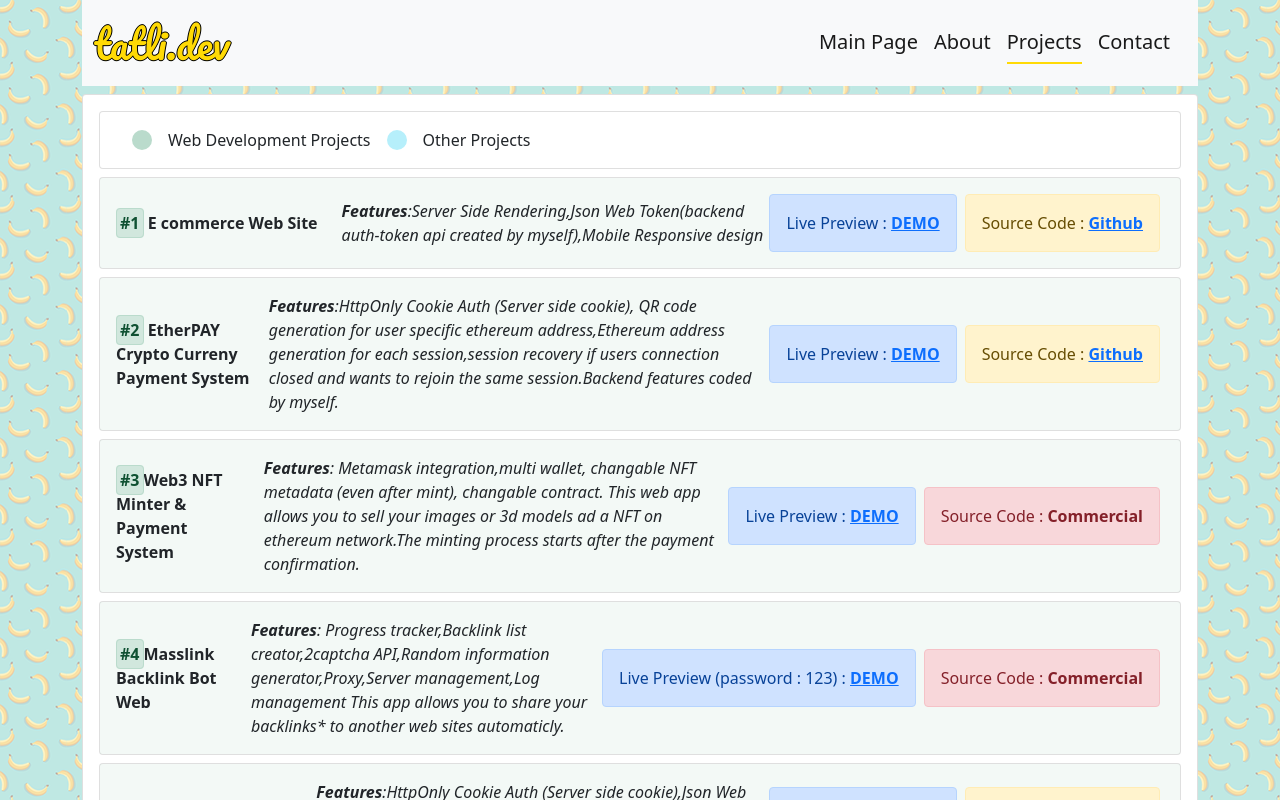
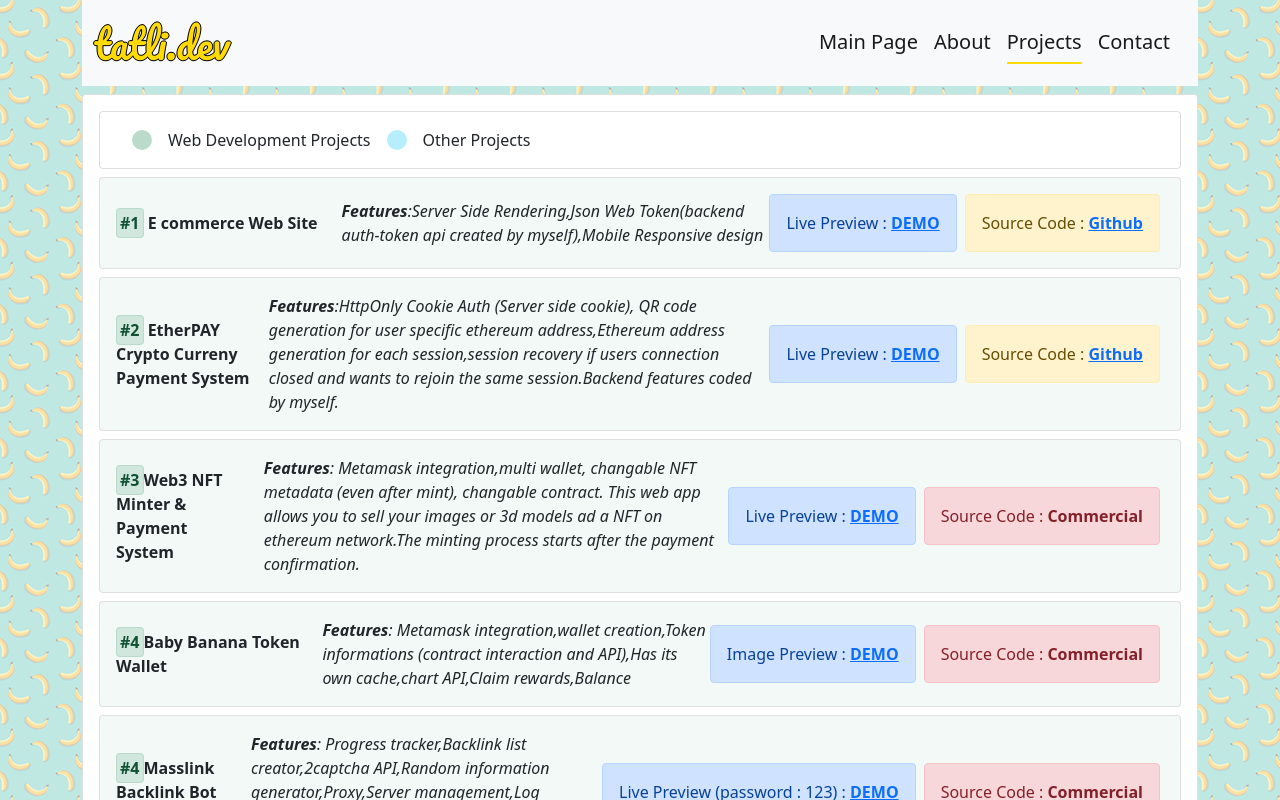
Before and after one commit to emintatli/tatli-dev-portfolio-web-site, a React (Create React App) app: page /projects in a window 1280 px wide. Shown: the top 800 px of the page. Built offline with nearby package versions, Linux system fonts and the light colour scheme; a web font is replaced by a local one.

Commit message:
New project

```diff
--- a/src/components/Projects.js
+++ b/src/components/Projects.js
@@ -41,6 +41,18 @@ coded by myself.</i></span>
             </i></span>
         <div className="d-flex mobile-projects">
             <div className="alert alert-primary mx-1"><span className="no-wrap"> Live Preview : <a href="https://nft-minter-cyan.vercel.app/"><b>DEMO</b></a></span>
+            </div><div className="alert alert-danger mx-1 no-wrap"><span> Source Code : <b>Commercial</b></span></div>
+            </div>
+        </div>
+    </div>
+
+    <div className="card my-2">
+        <div className="card-body d-flex align-items-center justify-content-between back-front mobile-projects">
+            <span className="text-dark w-50 me-3"><b><span className="alert alert-success sort-alert">#4</span>Baby Banana Token Wallet</b></span>
+            <span className="text-dark"><i><b>Features</b>: Metamask integration,wallet creation,Token informations (contract interaction and API),Has its own cache,chart API,Claim rewards,Balance
+            </i></span>
+        <div className="d-flex mobile-projects">
+            <div className="alert alert-primary mx-1"><span className="no-wrap"> Image Preview : <a href="https://ibb.co/bXGzr2q"><b>DEMO</b></a></span>
             </div><div className="alert alert-danger mx-1 no-wrap"><span> Source Code : <b>Commercial</b></span></div>
             </div>
         </div>
```
